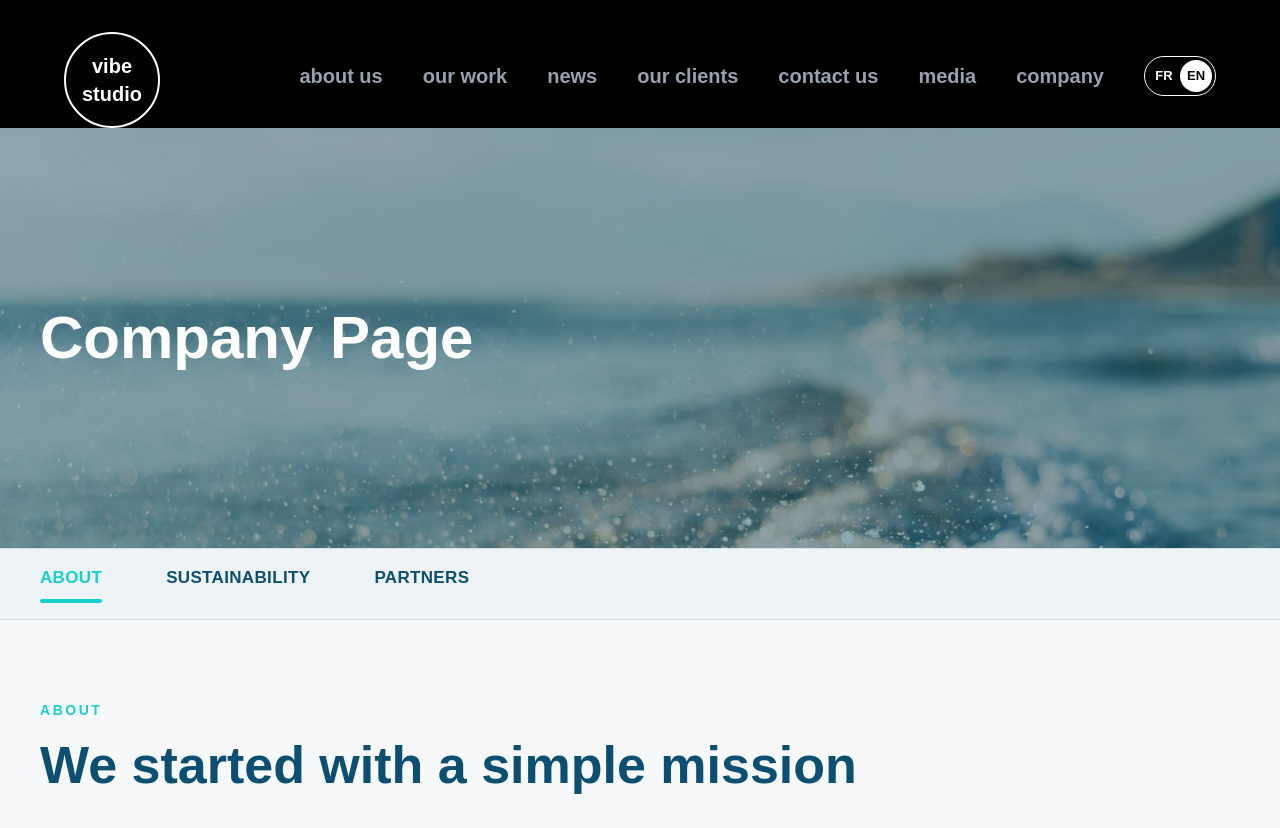
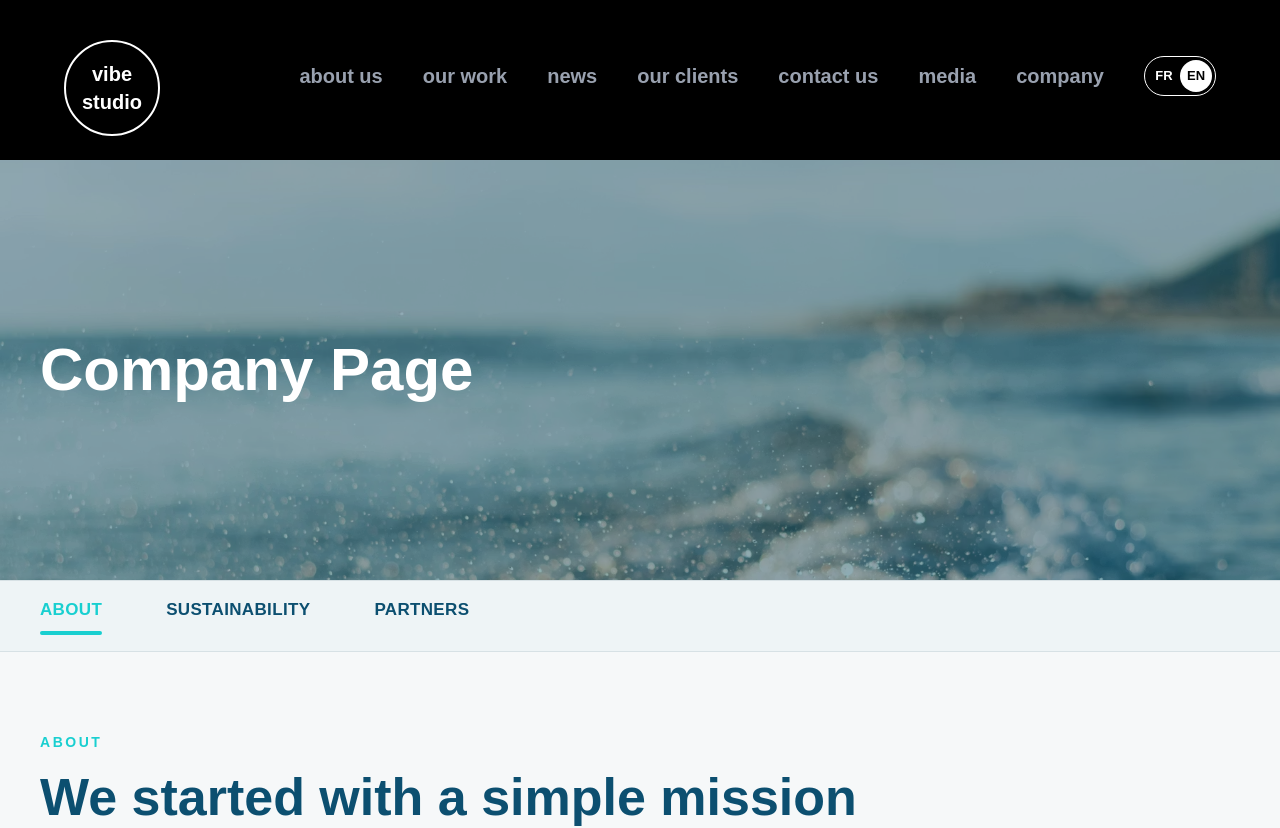
Before and after one commit to joseficani/vibe-studio-day4, a Next.js app: page /company in a window 1280 px wide. Shown: the top 828 px of the page. Built offline with nearby package versions, Linux system fonts and the light colour scheme; no server answers.

Commit message:
added cursor and space for the logo

```diff
--- a/app/company/page.tsx
+++ b/app/company/page.tsx
@@ -88,7 +88,7 @@ export default function CompanyPage() {
                     key={item.id}
                     type="button"
                     onClick={() => handleScrollToSection(item.id)}
-                    className={`relative pb-3 text-[15px] font-bold uppercase tracking-[0.02em] transition-colors md:text-[17px] ${
+                    className={`relative cursor-pointer pb-3 text-[15px] font-bold uppercase tracking-[0.02em] transition-colors md:text-[17px] ${
                       isActive ? "text-[#18cfd0]" : "text-[#0c4f70]"
                     }`}
                   >
--- a/components/Navbar.tsx
+++ b/components/Navbar.tsx
@@ -18,7 +18,9 @@ export default function Navbar() {
   return (
     <header className="w-full bg-black">
       <div className="container mx-auto flex items-start justify-between px-8 pt-8 md:px-12 xl:px-16">
-        <Logo />
+      <div className="pt-2 pb-6">
+      <Logo />
+    </div>
 
         <div className="hidden items-center gap-10 pt-6 lg:flex">
           <nav className="flex items-center gap-10">
```
